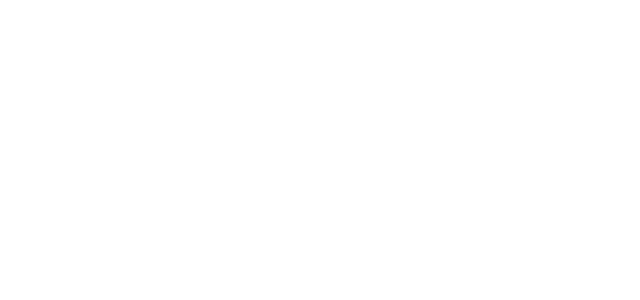
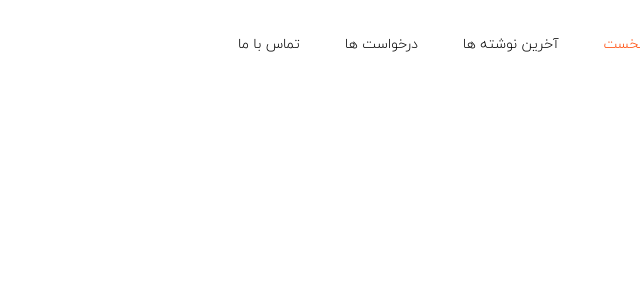
Before and after one commit to asharifineyestani/uni-front, a React (Create React App) app: page / in a window 1280 px wide. Shown: the top 300 px of the page, without its empty margins (640-1280 px from the left). Built offline with nearby package versions, Linux system fonts and the light colour scheme.

Commit message:
add Header, add Header menu

```diff
--- a/src/App.js
+++ b/src/App.js
@@ -1,10 +1,13 @@
 import React from 'react';
+import { BrowserRouter as Router } from 'react-router-dom'
+import Header from './components/Header'
 import './app.scss'
 
 function App() {
   return (
-    <div>
-    </div>
+    <Router>
+      <Header />
+    </Router>
   );
 }
 
--- a/src/app.scss
+++ b/src/app.scss
@@ -1,14 +1,59 @@
 @import 'assets/css/fonts.scss';
 
 // Basic
+*,
+*:before,
+*:after {
+    box-sizing: border-box;
+}
 body {
     margin: 0;
+    direction: rtl;
+    text-align: right;
     overflow-x: hidden;
 }
 
 // Typography
 body {
-    font-size: 18px;
+    font-size: 16px;
     font-weight: 300;
     font-family: iranyekan, sans-serif;
 }
+a {
+    cursor: pointer;
+}
+a,
+a:hover {
+    color: inherit;
+    text-decoration: none;
+}
+
+// Header
+.app-header {
+    height: 90px;
+    display: block;
+    position: relative;
+}
+.app-header .menu {
+    display: inline-block;
+}
+.app-header .menu ul {
+    list-style: none;
+    padding: 0;
+    margin: 0;
+}
+.app-header .menu ul li {
+    line-height: 90px;
+    display: inline-block;
+    margin-left: 45px;
+}
+.app-header .menu ul li a {
+    display: block;
+    font-size: 14px;
+}
+.app-header .menu ul li.active a {
+    color: orangered;
+}
+.app-header .button {
+    float: left;
+}
--- /dev/null
+++ b/src/components/Header.js
@@ -0,0 +1,35 @@
+import React from 'react'
+import { Route, Link } from "react-router-dom";
+import { Container} from "react-grid-system"
+
+export default () => {
+    return (
+        <header className="app-header">
+            <Container>
+                <Menu />
+            </Container>
+        </header>
+    )
+}
+
+const Menu = () => (
+    <nav className="menu">
+        <ul>
+            <MenuItem to="/" title="برگ نخست" active={true} />
+            <MenuItem to="/blog" title="آخرین نوشته ها" />
+            <MenuItem to="/requests" title="درخواست ها" />
+            <MenuItem to="/portfolios" title="تماس با ما" />
+        </ul>
+    </nav>
+)
+
+const MenuItem = (props) => {
+    const { to, title, active } = props;
+    return (
+        <Route path={to} exact={active} children={({ match }) => (
+            <li className={["menu-link", match && 'active'].join(' ')}>
+                <Link to={to}>{title}</Link>
+            </li>
+        )} />
+    );
+}
```
